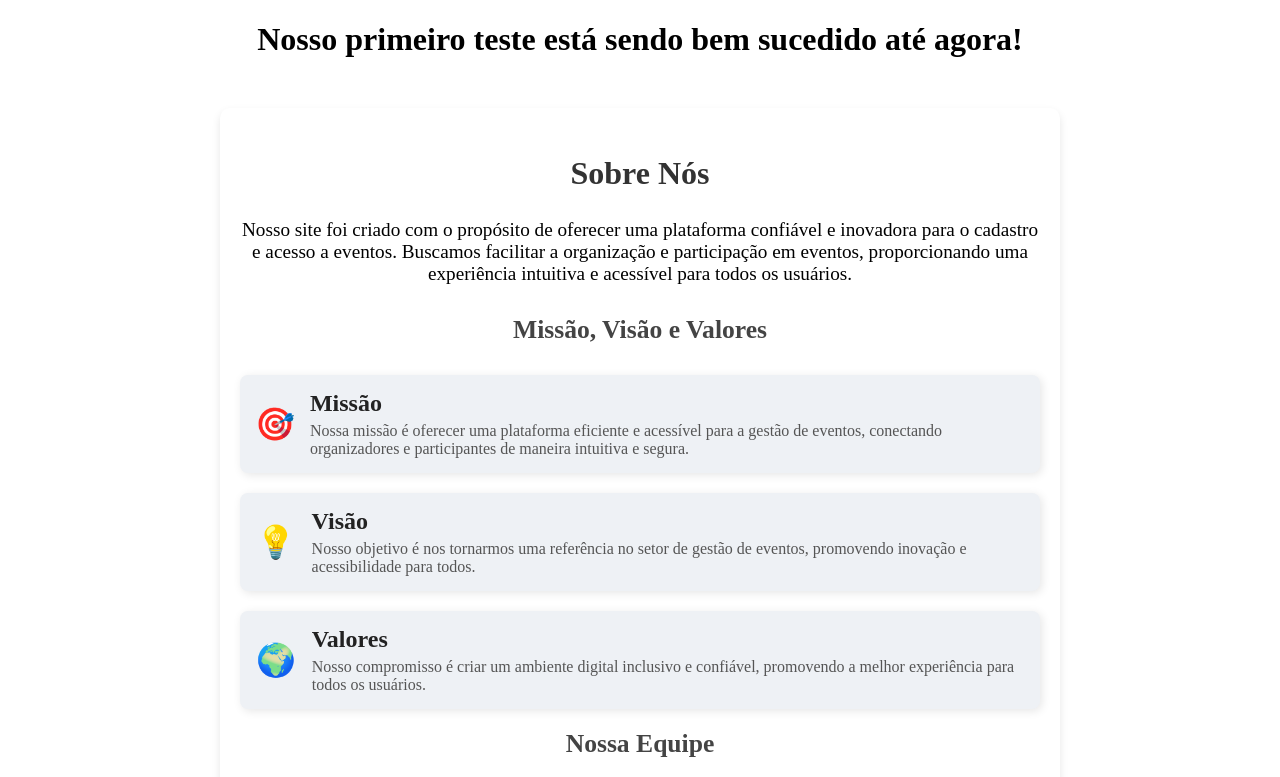
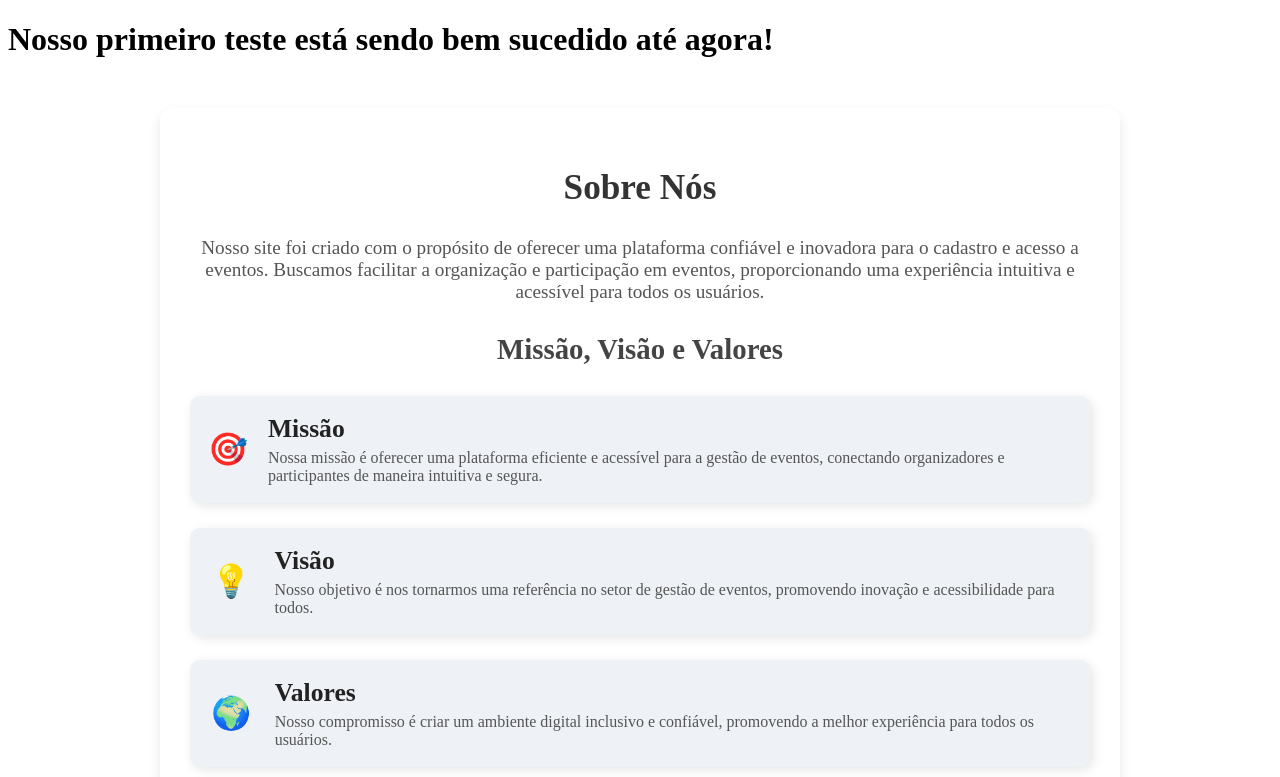
Before and after one commit to bruno88/Engenharia_gitflow, a plain HTML site: page index.html in a window 1280 px wide. Shown: the top 777 px of the page. Drawn offline with Linux system fonts and the light colour scheme.

Commit message:
Modifiquei o css e finalizei a secao

```diff
--- a/index.html
+++ b/index.html
@@ -1,53 +1,68 @@
 <!DOCTYPE html>
 <html lang="en">
+
 <head>
     <meta charset="UTF-8">
     <meta name="viewport" content="width=device-width, initial-scale=1.0">
     <title> Primeiro teste de engenharia com git flow</title>
 </head>
+
 <body>
-    <h1 style="text-align: center;"> Nosso primeiro teste está sendo bem sucedido até agora! </h1>
+    <h1> Nosso primeiro teste está sendo bem sucedido até agora! </h1>
 
-    <section style="max-width: 800px; margin: 50px auto; padding: 20px; background: #fff; box-shadow: 0 4px 8px rgba(0, 0, 0, 0.1); border-radius: 10px;">
-        <h1 style="text-align: center; font-size: 2rem; color: #333;">Sobre Nós</h1>
-        <p style="text-align: center; font-size: 1.2rem; margin-bottom: 30px;">
+    <section
+        style="max-width: 900px; margin: 50px auto; padding: 30px; background: #fff; box-shadow: 0 6px 12px rgba(0, 0, 0, 0.1); border-radius: 12px;">
+        <h1 style="text-align: center; font-size: 2.2rem; color: #333;">Sobre Nós</h1>
+        <p style="text-align: center; font-size: 1.2rem; margin-bottom: 30px; color: #555;">
             Nosso site foi criado com o propósito de oferecer uma plataforma confiável
             e inovadora para o cadastro e acesso a eventos. Buscamos facilitar a
             organização e participação em eventos, proporcionando uma experiência
             intuitiva e acessível para todos os usuários.
         </p>
 
-        <h2 style="text-align: center; font-size: 1.6rem; margin-top: 20px; color: #444;">Missão, Visão e Valores</h2>
-        <div style="display: flex; flex-direction: column; gap: 20px; margin-top: 30px;">
-            <div style="display: flex; align-items: center; background: #eef1f5; padding: 15px; border-radius: 8px; box-shadow: 2px 2px 10px rgba(0, 0, 0, 0.1);">
-                <div style="width: 3rem; font-size: 2rem; margin-right: 15px; display: flex; justify-content: center;">🎯</div>
+        <h2 style="text-align: center; font-size: 1.8rem; margin-top: 30px; color: #444;">Missão, Visão e Valores</h2>
+        <div style="display: flex; flex-direction: column; gap: 25px; margin-top: 30px;">
+            <div
+                style="display: flex; align-items: center; background: #eef1f5; padding: 18px; border-radius: 10px; box-shadow: 3px 3px 12px rgba(0, 0, 0, 0.1);">
+                <div
+                    style="width: 3rem; font-size: 2rem; margin-right: 20px; display: flex; justify-content: center; color: #4CAF50;">
+                    🎯</div>
                 <div>
-                    <h3 style="margin: 0; font-size: 1.5rem; color: #222;">Missão</h3>
-                    <p style="margin: 5px 0 0; font-size: 1rem; color: #555;">Nossa missão é oferecer uma plataforma eficiente e acessível para
-                    a gestão de eventos, conectando organizadores e participantes de maneira
-                    intuitiva e segura.</p>
+                    <h3 style="margin: 0; font-size: 1.6rem; color: #222;">Missão</h3>
+                    <p style="margin: 5px 0 0; font-size: 1rem; color: #555;">Nossa missão é oferecer uma plataforma
+                        eficiente e acessível para
+                        a gestão de eventos, conectando organizadores e participantes de maneira
+                        intuitiva e segura.</p>
                 </div>
             </div>
-            <div style="display: flex; align-items: center; background: #eef1f5; padding: 15px; border-radius: 8px; box-shadow: 2px 2px 10px rgba(0, 0, 0, 0.1);">
-                <div style="width: 3rem; font-size: 2rem; margin-right: 15px; display: flex; justify-content: center;">💡</div>
+            <div
+                style="display: flex; align-items: center; background: #eef1f5; padding: 18px; border-radius: 10px; box-shadow: 3px 3px 12px rgba(0, 0, 0, 0.1);">
+                <div
+                    style="width: 3rem; font-size: 2rem; margin-right: 20px; display: flex; justify-content: center; color: #FF5722;">
+                    💡</div>
                 <div>
-                    <h3 style="margin: 0; font-size: 1.5rem; color: #222;">Visão</h3>
-                    <p style="margin: 5px 0 0; font-size: 1rem; color: #555;">Nosso objetivo é nos tornarmos uma referência no setor de gestão de eventos,
-                    promovendo inovação e acessibilidade para todos.</p>
+                    <h3 style="margin: 0; font-size: 1.6rem; color: #222;">Visão</h3>
+                    <p style="margin: 5px 0 0; font-size: 1rem; color: #555;">Nosso objetivo é nos tornarmos uma
+                        referência no setor de gestão de eventos,
+                        promovendo inovação e acessibilidade para todos.</p>
                 </div>
             </div>
-            <div style="display: flex; align-items: center; background: #eef1f5; padding: 15px; border-radius: 8px; box-shadow: 2px 2px 10px rgba(0, 0, 0, 0.1);">
-                <div style="width: 3rem; font-size: 2rem; margin-right: 15px; display: flex; justify-content: center;">🌍</div>
+            <div
+                style="display: flex; align-items: center; background: #eef1f5; padding: 18px; border-radius: 10px; box-shadow: 3px 3px 12px rgba(0, 0, 0, 0.1);">
+                <div
+                    style="width: 3rem; font-size: 2rem; margin-right: 20px; display: flex; justify-content: center; color: #2196F3;">
+                    🌍</div>
                 <div>
-                    <h3 style="margin: 0; font-size: 1.5rem; color: #222;">Valores</h3>
-                    <p style="margin: 5px 0 0; font-size: 1rem; color: #555;">Nosso compromisso é criar um ambiente digital inclusivo e confiável,
-                    promovendo a melhor experiência para todos os usuários.</p>
+                    <h3 style="margin: 0; font-size: 1.6rem; color: #222;">Valores</h3>
+                    <p style="margin: 5px 0 0; font-size: 1rem; color: #555;">Nosso compromisso é criar um ambiente
+                        digital inclusivo e confiável,
+                        promovendo a melhor experiência para todos os usuários.</p>
                 </div>
             </div>
         </div>
 
-        <h2 style="text-align: center; font-size: 1.6rem; margin-top: 20px; color: #444;">Nossa Equipe</h2>
-        <p style="text-align: center; font-size: 1.2rem; margin-bottom: 30px;">
+        <h2 style="text-align: center; font-size: 1.8rem; margin-top: 30px; color: #444;">Nossa Equipe</h2>
+        <p style="text-align: center; font-size: 1.2rem; margin-bottom: 30px; color: #555;">
             Somos estudantes do 4º período do curso de Sistemas para Internet,
             desenvolvendo este projeto para a disciplina de Engenharia de Software.
             Nosso objetivo é simular um ambiente real de desenvolvimento e
@@ -55,4 +70,5 @@
         </p>
     </section>
 </body>
+
 </html>
```
